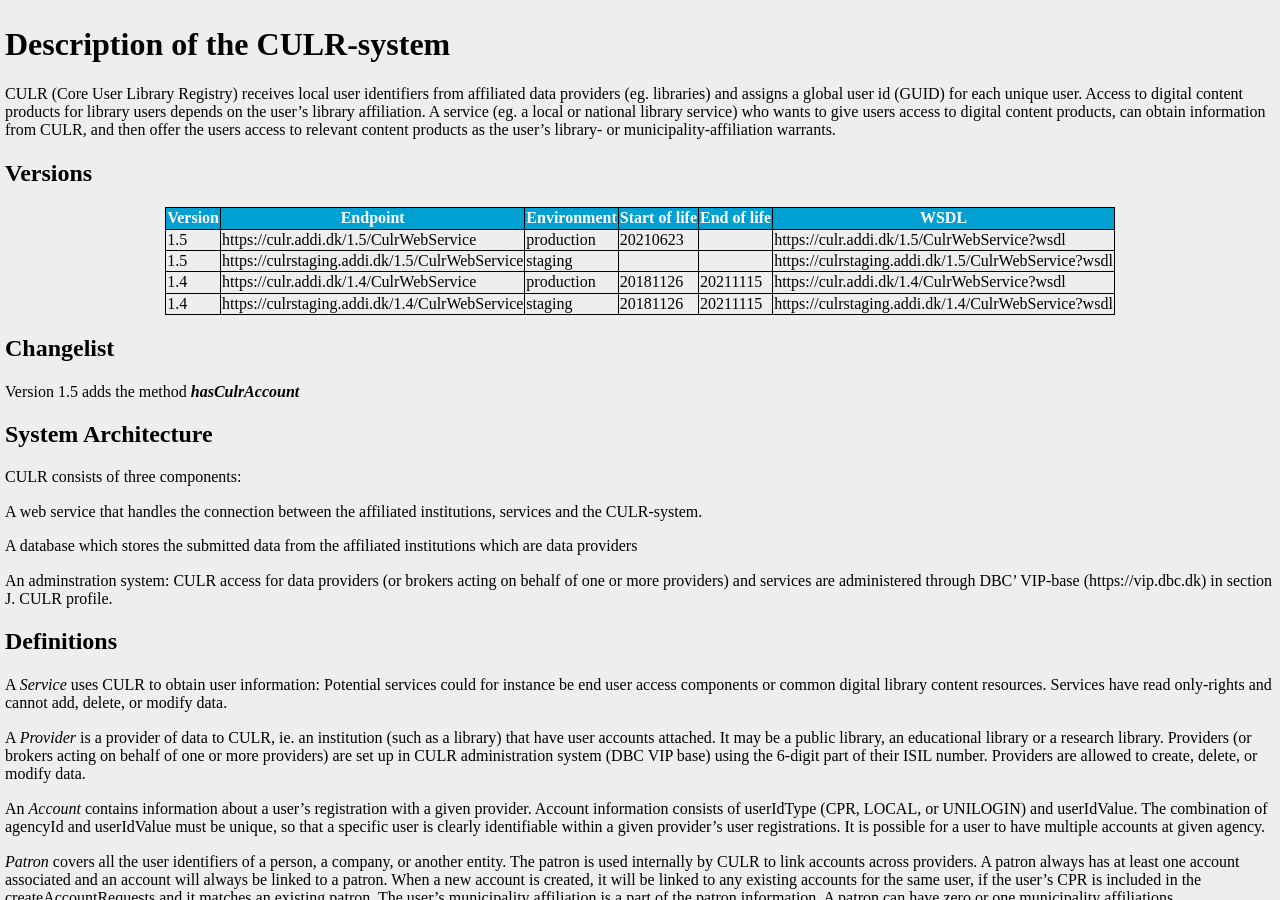
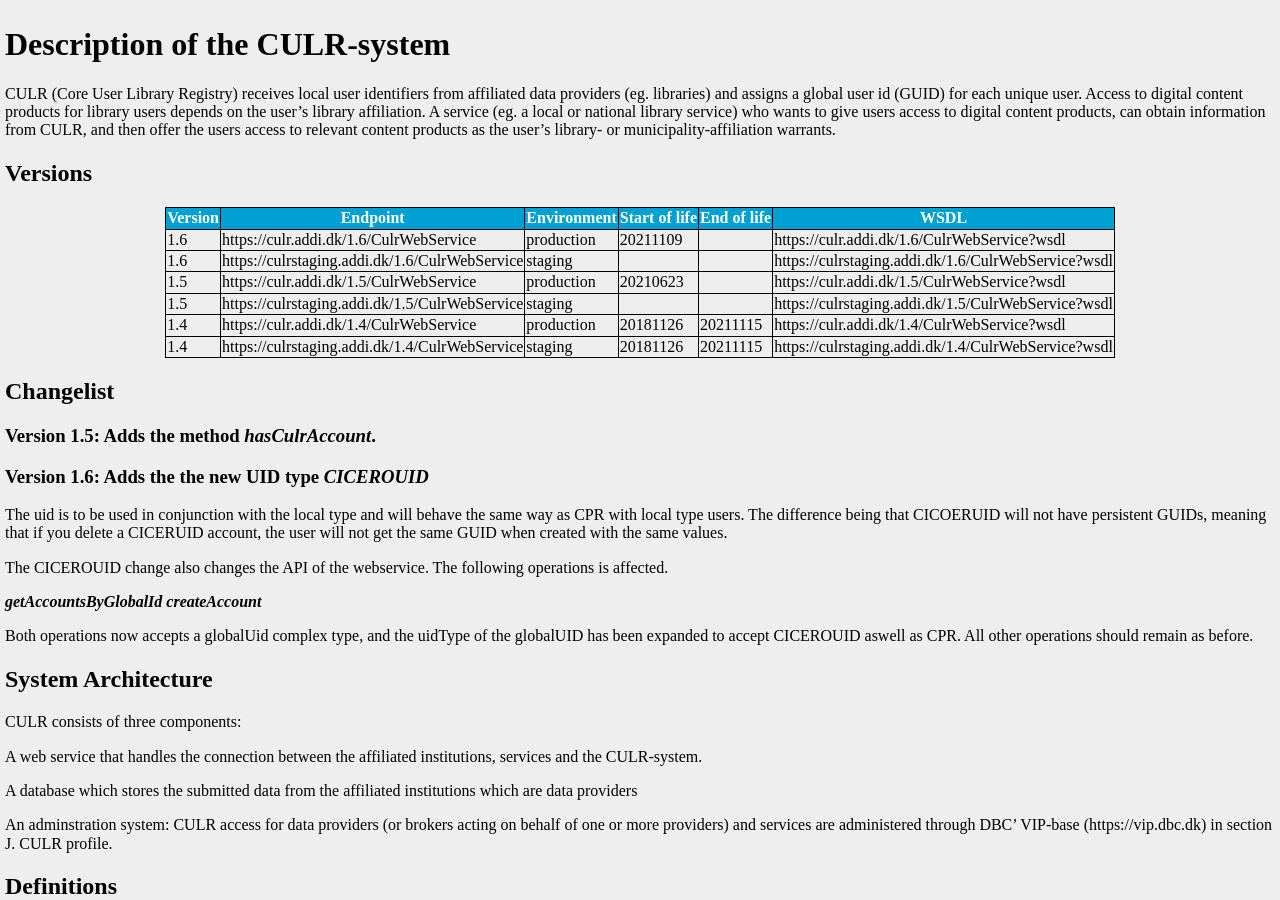
Before and after one commit to DBCDK/dbcdk.github.io, a Jekyll site: the page built from Culrservice.md, in a window 1280 px wide and 900 px high. Built offline with Jekyll 4.4.1, drawn with Linux system fonts in a browser that asks for light colours; nearby versions of some CDN libraries; our own code applies the rules of GitHub Pages for plain Markdown files.

Commit message:
Update Culrservice.md

```diff
--- a/Culrservice.md
+++ b/Culrservice.md
@@ -10,13 +10,29 @@
 
 | Version | Endpoint                                           | Environment    | Start of life | End of life | WSDL |
 |---------|----------------------------------------------------|----------------|---------------|-------------|------|
+| 1.6     | https://culr.addi.dk/1.6/CulrWebService            | production     | 20211109      |             | https://culr.addi.dk/1.6/CulrWebService?wsdl
+| 1.6     | https://culrstaging.addi.dk/1.6/CulrWebService     | staging        |               |             | https://culrstaging.addi.dk/1.6/CulrWebService?wsdl
 | 1.5     | https://culr.addi.dk/1.5/CulrWebService            | production     | 20210623      |             | https://culr.addi.dk/1.5/CulrWebService?wsdl
 | 1.5     | https://culrstaging.addi.dk/1.5/CulrWebService     | staging        |               |             | https://culrstaging.addi.dk/1.5/CulrWebService?wsdl
 | 1.4     | https://culr.addi.dk/1.4/CulrWebService            | production     | 20181126      | 20211115    | https://culr.addi.dk/1.4/CulrWebService?wsdl
 | 1.4     | https://culrstaging.addi.dk/1.4/CulrWebService     | staging        | 20181126      | 20211115    | https://culrstaging.addi.dk/1.4/CulrWebService?wsdl
 
 ## Changelist
-Version 1.5 adds the method ***hasCulrAccount***
+### Version 1.5: Adds the method ***hasCulrAccount***.
+
+### Version 1.6: Adds the the new UID type ***CICEROUID***
+
+The uid is to be used in conjunction with the local type and will behave the same way as CPR with local type users.
+The difference being that CICOERUID will not have persistent GUIDs, meaning that if you delete a  CICERUID account, the user will not get the same GUID when created with the same values.
+
+The CICEROUID change also changes the API of the webservice. The following operations is affected.
+
+***getAccountsByGlobalId***
+***createAccount***
+
+Both operations now accepts a globalUid complex type, and the uidType of the globalUID has been expanded to accept CICEROUID aswell as CPR.
+All other operations should remain as before.
+
 
 ## System Architecture
 CULR consists of three components:
```
